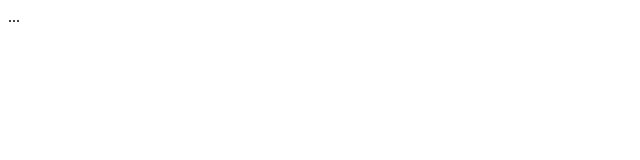
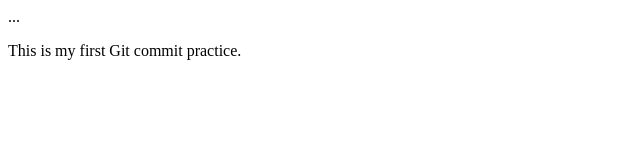
Before and after one commit to suniley19/Assignment-2_InternetTools-Multi-games-platform-, a plain HTML site: page index.html in a window 1280 px wide. Shown: the whole page, without its empty margins (0-640 px from the left). Drawn offline with Linux system fonts and the light colour scheme.

Commit message:
Add paragraph in index.html

```diff
--- a/index.html
+++ b/index.html
@@ -1 +1,2 @@
 <!doctype html> ...
+<p>This is my first Git commit practice.</p>
```
